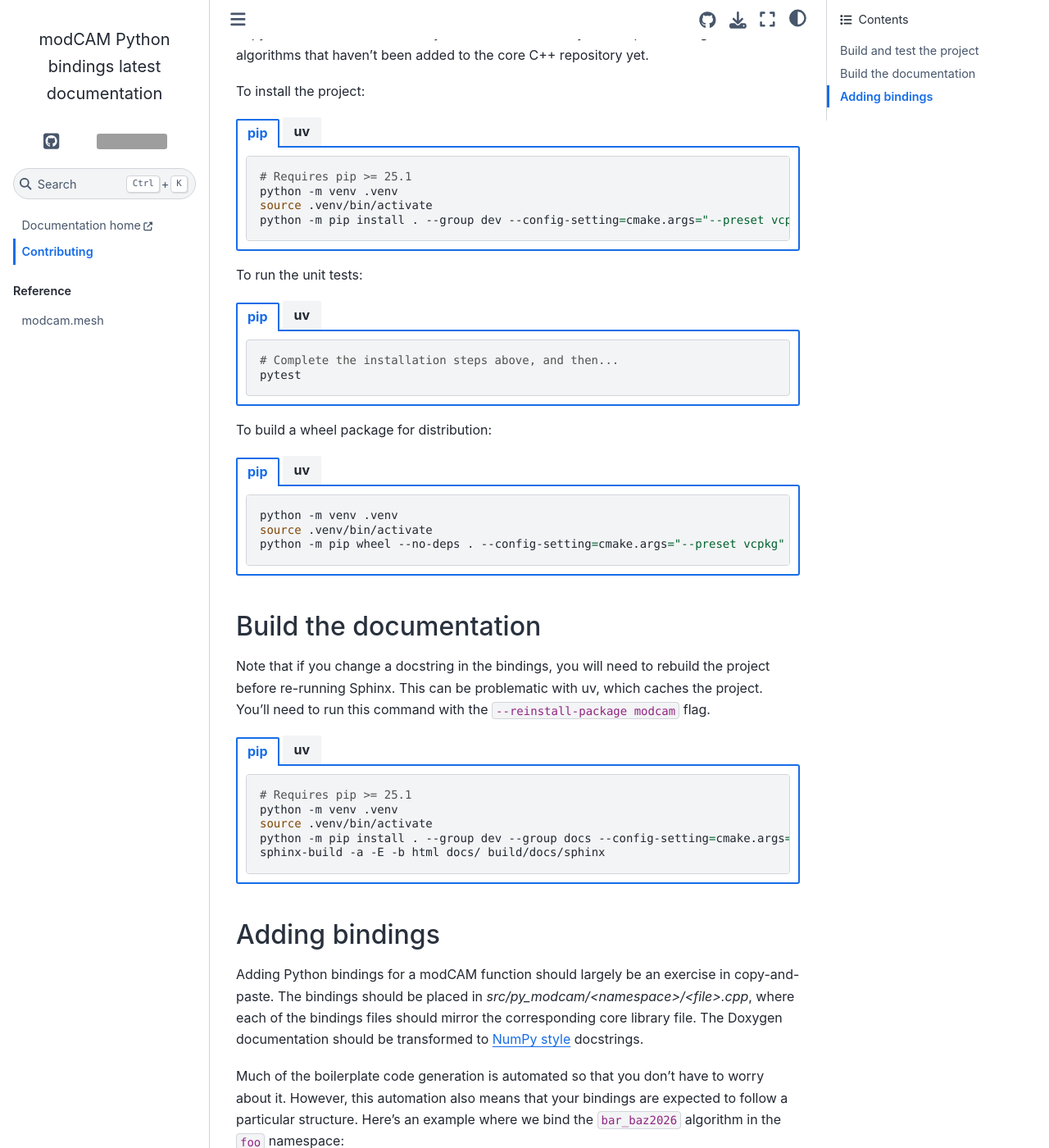
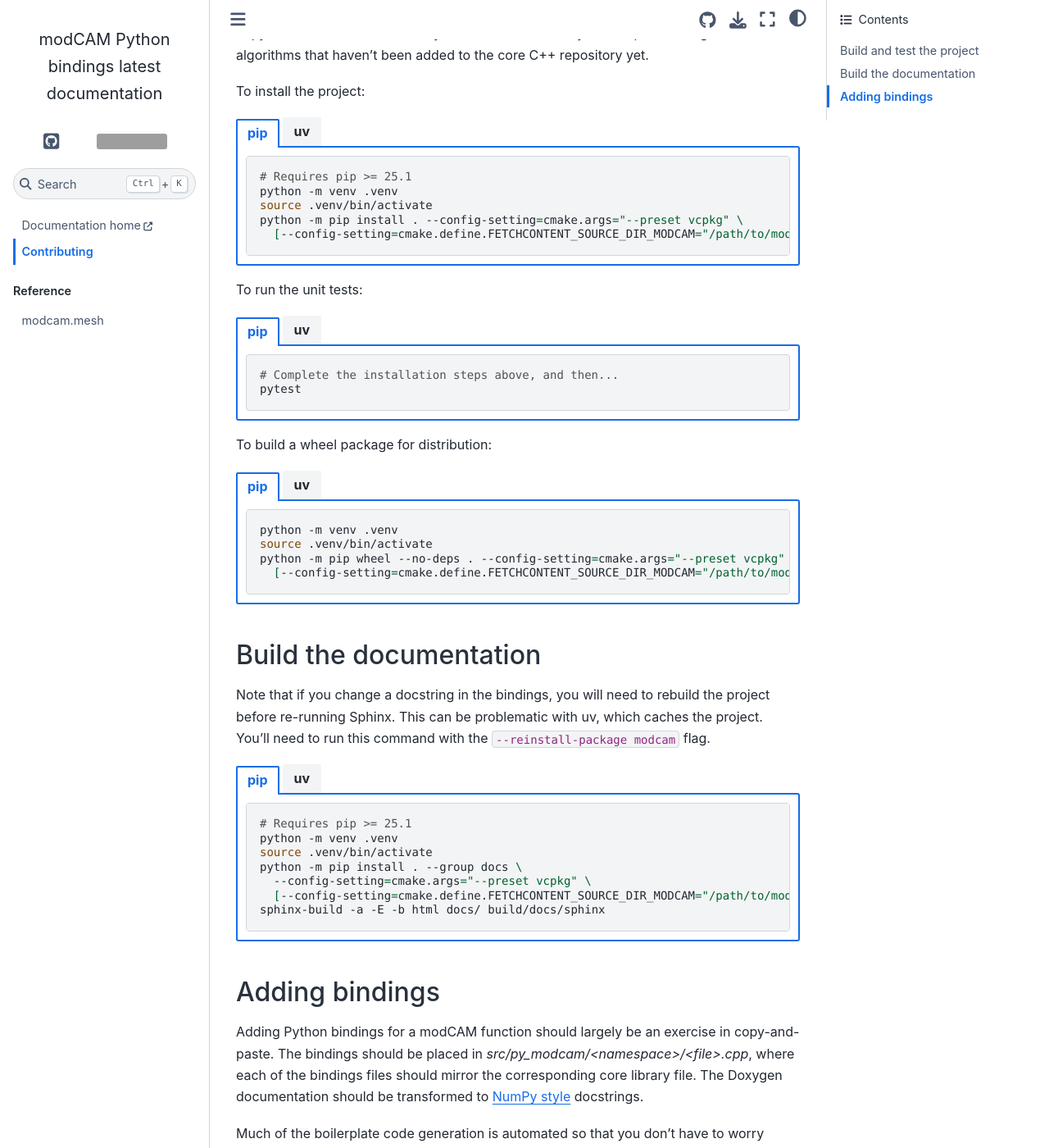
Before and after one commit to modCAM/modcam-python, a Sphinx documentation site: the page built from docs/CONTRIBUTING.rst, in a window 1280 px wide and 1400 px high, scrolled down 286 px. Shown: the whole window at 82% size. Built offline with Sphinx 7.4.7 and the Sphinx Book theme 1.1.4, drawn with Linux system fonts in a browser that asks for light colours; grey boxes are pictures that could not be loaded.

Commit message:
Limit docs line length to 80 chars for readability
Improve readability in an editor by limiting line length.

```diff
--- a/docs/CONTRIBUTING.rst
+++ b/docs/CONTRIBUTING.rst
@@ -5,9 +5,14 @@ Contributing
 Build and test the project
 ==========================
 
-The CMake presets supplied with this project use `vcpkg`_ to install the dependencies.
+The CMake presets supplied with this project use `vcpkg`_ to install the
+dependencies.
 
-Note that the following commands include an optional ``FETCHCONTENT_SOURCE_DIR_MODCAM`` config setting. You only need to include this setting if you want to build bindings for a local copy of the modCAM C++ library. This can be useful if you're experimenting with new algorithms that haven't been added to the core C++ repository yet.
+Note that the following commands include an optional
+``FETCHCONTENT_SOURCE_DIR_MODCAM`` config setting. You only need to include this
+setting if you want to build bindings for a local copy of the modCAM C++
+library. This can be useful if you're experimenting with new algorithms that
+haven't been added to the core C++ repository yet.
 
 To install the project:
 
@@ -22,14 +27,16 @@ To install the project:
 			# Requires pip >= 25.1
 			python -m venv .venv
 			source .venv/bin/activate
-			python -m pip install . --group dev --config-setting=cmake.args="--preset vcpkg" [--config-setting=cmake.define.FETCHCONTENT_SOURCE_DIR_MODCAM="/path/to/modcam"]
+			python -m pip install . --config-setting=cmake.args="--preset vcpkg" \
+			  [--config-setting=cmake.define.FETCHCONTENT_SOURCE_DIR_MODCAM="/path/to/modcam"]
 
 	.. tab-item:: uv
 		:sync: uv
 
 		.. code-block:: bash
 
-			uv sync --config-setting=cmake.args="--preset vcpkg" [--config-setting=cmake.define.FETCHCONTENT_SOURCE_DIR_MODCAM="/path/to/modcam"]
+			uv sync --config-setting=cmake.args="--preset vcpkg" \
+			  [--config-setting=cmake.define.FETCHCONTENT_SOURCE_DIR_MODCAM="/path/to/modcam"]
 
 To run the unit tests:
 
@@ -49,8 +56,11 @@ To run the unit tests:
 
 		.. code-block:: bash
 
-			# No need to pre-install the project. This one command will build, install, and test it.
-			uv run --config-setting=cmake.args="--preset vcpkg" [--config-setting=cmake.define.FETCHCONTENT_SOURCE_DIR_MODCAM="/path/to/modcam"] pytest
+			# No need to pre-install the project. This one command will build, install, and
+			# test it.
+			uv run --config-setting=cmake.args="--preset vcpkg" \
+			  [--config-setting=cmake.define.FETCHCONTENT_SOURCE_DIR_MODCAM="/path/to/modcam"] \
+			  pytest
 
 To build a wheel package for distribution:
 
@@ -64,7 +74,8 @@ To build a wheel package for distribution:
 
 			python -m venv .venv
 			source .venv/bin/activate
-			python -m pip wheel --no-deps . --config-setting=cmake.args="--preset vcpkg" [--config-setting=cmake.define.FETCHCONTENT_SOURCE_DIR_MODCAM="/path/to/modcam"]
+			python -m pip wheel --no-deps . --config-setting=cmake.args="--preset vcpkg" \
+			  [--config-setting=cmake.define.FETCHCONTENT_SOURCE_DIR_MODCAM="/path/to/modcam"]
 
 	.. tab-item:: uv
 		:sync: uv
@@ -72,14 +83,18 @@ To build a wheel package for distribution:
 		.. code-block:: bash
 
 			# The wheel file will be placed in the dist/ directory.
-			uv build --wheel --config-setting=cmake.args="--preset vcpkg" [--config-setting=cmake.define.FETCHCONTENT_SOURCE_DIR_MODCAM="/path/to/modcam"]
+			uv build --wheel --config-setting=cmake.args="--preset vcpkg" \
+			  [--config-setting=cmake.define.FETCHCONTENT_SOURCE_DIR_MODCAM="/path/to/modcam"]
 
 .. _vcpkg: https://vcpkg.io/
 
 Build the documentation
 =======================
 
-Note that if you change a docstring in the bindings, you will need to rebuild the project before re-running Sphinx. This can be problematic with uv, which caches the project. You'll need to run this command with the ``--reinstall-package modcam`` flag.
+Note that if you change a docstring in the bindings, you will need to rebuild
+the project before re-running Sphinx. This can be problematic with uv, which
+caches the project. You'll need to run this command with the
+``--reinstall-package modcam`` flag.
 
 .. tab-set::
 	:sync-group: install-cmd
@@ -92,7 +107,9 @@ Note that if you change a docstring in the bindings, you will need to rebuild th
 			# Requires pip >= 25.1
 			python -m venv .venv
 			source .venv/bin/activate
-			python -m pip install . --group dev --group docs --config-setting=cmake.args="--preset vcpkg" [--config-setting=cmake.define.FETCHCONTENT_SOURCE_DIR_MODCAM="/path/to/modcam"]
+			python -m pip install . --group docs \
+			  --config-setting=cmake.args="--preset vcpkg" \
+			  [--config-setting=cmake.define.FETCHCONTENT_SOURCE_DIR_MODCAM="/path/to/modcam"]
 			sphinx-build -a -E -b html docs/ build/docs/sphinx
 
 	.. tab-item:: uv
@@ -100,16 +117,26 @@ Note that if you change a docstring in the bindings, you will need to rebuild th
 
 		.. code-block:: bash
 
-			uv run [--reinstall-package modcam] --group docs --config-setting=cmake.args="--preset vcpkg" [--config-setting=cmake.define.FETCHCONTENT_SOURCE_DIR_MODCAM="/path/to/modcam"] sphinx-build -a -E -b html docs/ build/docs/sphinx
+			uv run [--reinstall-package modcam] --group docs \
+			  --config-setting=cmake.args="--preset vcpkg" \
+			  [--config-setting=cmake.define.FETCHCONTENT_SOURCE_DIR_MODCAM="/path/to/modcam"] \
+			  sphinx-build -a -E -b html docs/ build/docs/sphinx
 
 Adding bindings
 ===============
 
-Adding Python bindings for a modCAM function should largely be an exercise in copy-and-paste. The bindings should be placed in `src/py_modcam/<namespace>/<file>.cpp`, where each of the bindings files should mirror the corresponding core library file. The Doxygen documentation should be transformed to `NumPy style`_ docstrings.
+Adding Python bindings for a modCAM function should largely be an exercise in
+copy-and-paste. The bindings should be placed in
+`src/py_modcam/<namespace>/<file>.cpp`, where each of the bindings files should
+mirror the corresponding core library file. The Doxygen documentation should be
+transformed to `NumPy style`_ docstrings.
 
 .. _NumPy style: https://numpydoc.readthedocs.io/en/latest/format.html
 
-Much of the boilerplate code generation is automated so that you don't have to worry about it. However, this automation also means that your bindings are expected to follow a particular structure. Here's an example where we bind the ``bar_baz2026`` algorithm in the ``foo`` namespace::
+Much of the boilerplate code generation is automated so that you don't have to
+worry about it. However, this automation also means that your bindings are
+expected to follow a particular structure. Here's an example where we bind the
+``bar_baz2026`` algorithm in the ``foo`` namespace::
 
 	// The file must be named bar_baz2026.cpp to match the function name.
 
```
